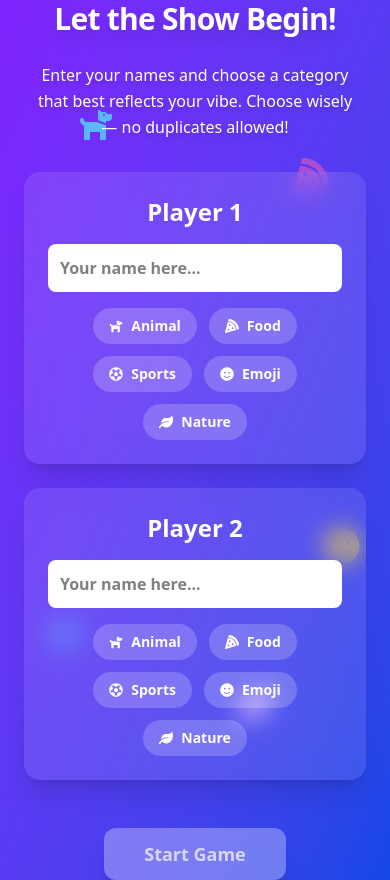
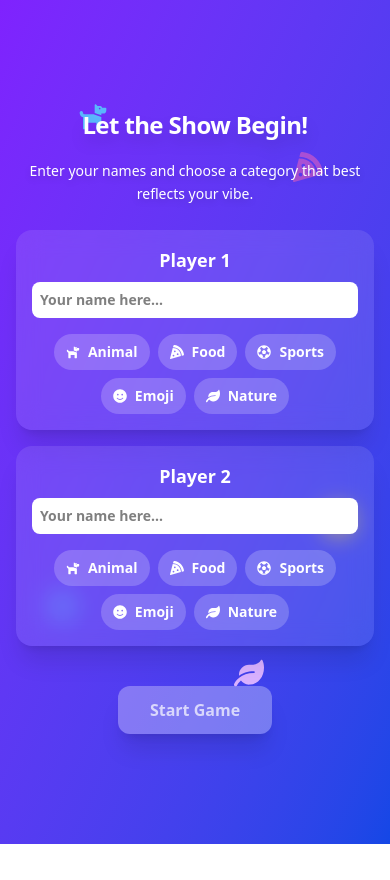
Before and after one commit to iamsainty/blink-tac-toe, a React (Vite) app: page /start in a window 390 px wide. After the commit the page ends 844 px from the top, so only its background shows below. Built offline with nearby package versions, Linux system fonts and the light colour scheme.

Commit message:
fixed responsive issues

```diff
--- a/src/pages/PlayGame.jsx
+++ b/src/pages/PlayGame.jsx
@@ -111,7 +111,7 @@ import { useNavigate } from 'react-router-dom'
     }
 
     return (
-        <div className="relative min-h-screen w-full bg-gradient-to-br from-violet-600 to-blue-700 p-4 md:p-20 flex flex-col md:flex-row items-center justify-center gap-6 md:gap-10 text-white overflow-hidden">
+        <div className="relative min-h-screen w-full bg-gradient-to-br from-violet-600 to-blue-700 p-4 md:p-20 flex flex-col md:flex-row items-center justify-center gap-3 md:gap-10 text-white overflow-hidden">
 
           {floatingIcons.map((item, i) => (
             <div
@@ -129,7 +129,7 @@ import { useNavigate } from 'react-router-dom'
             <p className="text-sm text-white/80 mb-3 tracking-wide uppercase">
               Selected Category: <span className="font-bold text-yellow-300">{player1.category}</span>
             </p>
-            <div className="flex justify-center gap-2 flex-wrap">
+            <div className="md:flex justify-center gap-4 flex-wrap hidden">
               {allIcons[player1.category]?.map((Icon, i) => (
                 <Icon key={i} className="text-xl hover:scale-125 transition" title={Icon.displayName || 'Icon'} />
               ))}
@@ -139,7 +139,7 @@ import { useNavigate } from 'react-router-dom'
             </p>
           </div>
 
-          <div className="w-full md:w-2/4 flex flex-col items-center gap-6 px-14 py-6">
+          <div className="w-full md:w-2/4 flex flex-col items-center gap-4 px-14 py-6">
             <div className="grid grid-cols-3 gap-4 w-full max-w-sm">
               {board.map((cell, i) => (
                 <button
@@ -172,12 +172,12 @@ import { useNavigate } from 'react-router-dom'
             </p>
           </div>
 
-          <div className="bg-white/10 backdrop-blur-xl p-5 rounded-3xl shadow-xl w-full md:w-1/4 text-center border border-white/20 hover:scale-105 transition duration-300 space-y-6">
+          <div className="bg-white/10 backdrop-blur-xl p-3 md:p-5 rounded-3xl shadow-xl w-full md:w-1/4 text-center border border-white/20 hover:scale-105 transition duration-300 space-y-6">
             <h2 className="text-2xl font-semibold mb-2">{player2.name || 'Player 2'}</h2>
             <p className="text-sm text-white/80 mb-3 tracking-wide uppercase">
               Selected Category: <span className="font-bold text-yellow-300">{player2.category}</span>
             </p>
-            <div className="flex justify-center gap-2 flex-wrap">
+            <div className="md:flex justify-center gap-4 flex-wrap hidden">
               {allIcons[player2.category]?.map((Icon, i) => (
                 <Icon key={i} className="text-xl hover:scale-125 transition" title={Icon.displayName || 'Icon'} />
               ))}
--- a/src/pages/ResultDisplay.jsx
+++ b/src/pages/ResultDisplay.jsx
@@ -64,7 +64,7 @@ export default function ResultDisplay() {
       {floatingIcons.map((item, i) => (
         <div
           key={i}
-          className={`absolute ${item.color} text-3xl sm:text-5xl lg:text-6xl animate-bounce pointer-events-none select-none transition-transform duration-500`}
+          className={`absolute ${item.color} text-3xl sm:text-5xl lg:text-6xl animate-pulse pointer-events-none select-none transition-transform duration-500`}
           style={{ top: item.top, left: item.left, animationDelay: `${i * 0.25}s` }}
         >
           {item.icon}
--- a/src/pages/StartGame.jsx
+++ b/src/pages/StartGame.jsx
@@ -1,9 +1,7 @@
-import { useMemo } from 'react'
-import { useState } from 'react'
+import { useMemo, useState } from 'react'
 import {
   FaDog, FaPizzaSlice, FaFutbol, FaSmile,
-  FaLeaf, FaGhost, FaRocket, FaStar,
-  FaHeart, FaGamepad, FaRegSmileWink
+  FaLeaf
 } from 'react-icons/fa'
 import { useNavigate } from 'react-router-dom'
 
@@ -29,22 +27,15 @@ export default function StartPage() {
   const navigate = useNavigate()
 
   const keypressAudio = useMemo(() => new Audio('/sound-effects/keypress.mp3'), [])
-
   const isStartDisabled = !player1.name || !player2.name || !player1.category || !player2.category
 
   const handleStart = () => {
     if (!isStartDisabled) {
-      const audio = new Audio('/sound-effects/click.mp3')
-      audio.play()
-
+      new Audio('/sound-effects/click.mp3').play()
       localStorage.setItem('player1', JSON.stringify(player1))
       localStorage.setItem('player2', JSON.stringify(player2))
-
-      const playerWins = { [player1.name]: 0, [player2.name]: 0 }
-
-      localStorage.setItem('playerWins', JSON.stringify(playerWins))
-      const gameStartAudio = new Audio('/sound-effects/game-start.mp3')
-      gameStartAudio.play()
+      localStorage.setItem('playerWins', JSON.stringify({ [player1.name]: 0, [player2.name]: 0 }))
+      new Audio('/sound-effects/game-start.mp3').play()
       navigate('/play')
     }
   }
@@ -53,12 +44,13 @@ export default function StartPage() {
     player === 1 ? player2.category === catName : player1.category === catName
 
   return (
-    <div className="relative min-h-screen w-full bg-gradient-to-br from-violet-600 to-blue-700 overflow-hidden flex flex-col items-center justify-center px-6 text-center gap-4 md:gap-6">
+    <div className="relative min-h-screen w-full bg-gradient-to-br from-violet-600 to-blue-700 overflow-hidden flex flex-col items-center justify-center px-4 py-10 text-center gap-4 sm:px-6 sm:gap-6 md:gap-8">
 
+      {/* Floating Icons */}
       {floatingIcons.map((item, i) => (
         <div
           key={i}
-          className={`absolute ${item.color} text-4xl md:text-6xl lg:text-7xl ${item.animation} pointer-events-none select-none`}
+          className={`absolute ${item.color} text-3xl sm:text-5xl lg:text-6xl ${item.animation} pointer-events-none select-none`}
           style={{
             top: item.top,
             left: item.left,
@@ -70,18 +62,21 @@ export default function StartPage() {
         </div>
       ))}
 
-      <h1 className="text-white text-3xl md:text-5xl lg:text-6xl font-extrabold drop-shadow-xl mb-2 tracking-tight leading-tight">
+      {/* Heading */}
+      <h1 className="text-white text-2xl sm:text-4xl md:text-5xl font-extrabold drop-shadow-xl tracking-tight leading-tight mb-1">
         Let the Show Begin!
       </h1>
 
-      <p className="text-white text-base md:text-lg lg:text-xl font-medium max-w-3xl drop-shadow-md px-2 leading-relaxed">
-        Enter your names and choose a category that best reflects your vibe. Choose wisely — no duplicates allowed!
+      {/* Subheading */}
+      <p className="text-white text-sm sm:text-base md:text-lg max-w-3xl drop-shadow-md px-2 leading-relaxed">
+        Enter your names and choose a category that best reflects your vibe.
       </p>
 
-      <div className="grid md:grid-cols-2 gap-6 md:gap-10 w-full max-w-5xl mt-4">
+      {/* Player Inputs */}
+      <div className="grid md:grid-cols-2 gap-4 md:gap-10 w-full max-w-5xl mt-2">
         {[{ label: 'Player 1', state: player1, setState: setPlayer1, num: 1 }, { label: 'Player 2', state: player2, setState: setPlayer2, num: 2 }].map(({ label, state, setState, num }) => (
-          <div key={label} className="bg-white/10 p-6 rounded-2xl shadow-xl backdrop-blur-md">
-            <h2 className="text-2xl font-semibold mb-4 text-white">{label}</h2>
+          <div key={label} className="bg-white/10 p-4 sm:p-6 md:p-8 rounded-2xl shadow-xl backdrop-blur-md">
+            <h2 className="text-lg sm:text-xl md:text-2xl font-semibold mb-2 text-white">{label}</h2>
             <input
               type="text"
               placeholder="Your name here..."
@@ -91,19 +86,18 @@ export default function StartPage() {
                 keypressAudio.play()
               }}
               onChange={(e) => setState({ ...state, name: e.target.value })}
-              className="w-full p-3 font-bold rounded-lg bg-white text-black mb-4"
+              className="w-full p-2 sm:p-3 font-semibold rounded-lg bg-white text-black mb-4 text-sm sm:text-base"
             />
-            <div className="flex flex-wrap justify-center gap-3">
+            <div className="flex flex-wrap justify-center gap-2">
               {categories.map(({ name, icon }) => (
                 <button
                   key={name}
                   disabled={isCategoryDisabled(name, num)}
                   onClick={() => {
-                    const audio = new Audio('/sound-effects/click.mp3')
-                    audio.play()
+                    new Audio('/sound-effects/click.mp3').play()
                     setState({ ...state, category: name })
                   }}
-                  className={`flex items-center gap-2 px-4 py-2 rounded-full text-sm font-semibold transition-all duration-300
+                  className={`flex items-center gap-2 px-3 py-2 rounded-full text-sm sm:text-base font-semibold transition-all duration-300
                     ${state.category === name ? 'bg-yellow-400 text-black' : 'bg-white/20 hover:bg-white/30 text-white'}
                     ${isCategoryDisabled(name, num) ? 'opacity-30 cursor-not-allowed' : ''}`}
                 >
@@ -115,10 +109,11 @@ export default function StartPage() {
         ))}
       </div>
 
+      {/* Start Button */}
       <button
         onClick={handleStart}
         disabled={isStartDisabled}
-        className={`mt-8 px-10 py-3 rounded-xl font-semibold text-lg shadow-xl transition-all duration-300
+        className={`mt-6 sm:mt-8 px-8 sm:px-10 py-3 rounded-xl font-semibold text-base sm:text-lg shadow-xl transition-all duration-300
           ${isStartDisabled
             ? 'bg-white/30 text-white/70 cursor-not-allowed'
             : 'bg-white text-violet-700 hover:bg-yellow-400 hover:text-black focus:ring-4 focus:ring-yellow-300'}`}
```
